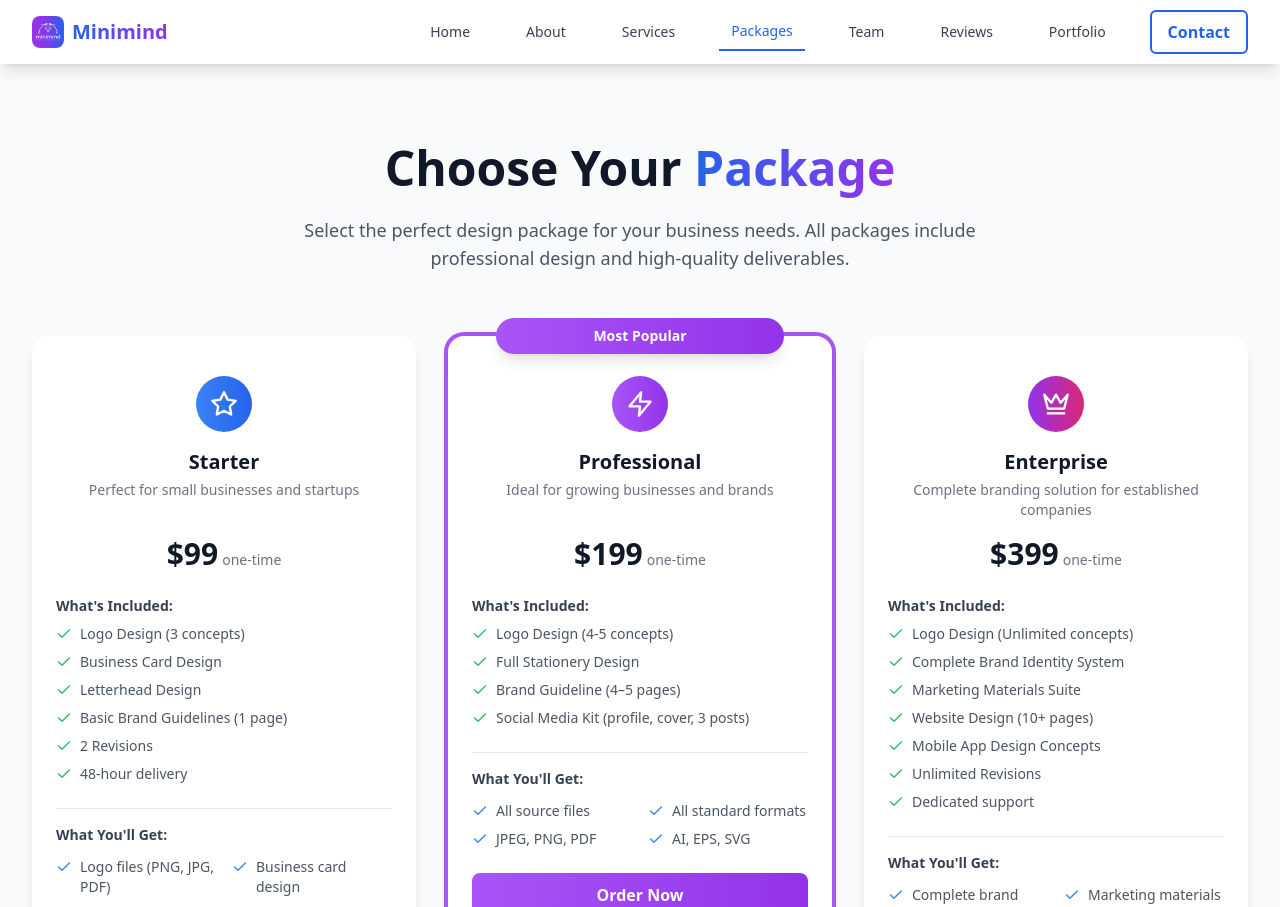
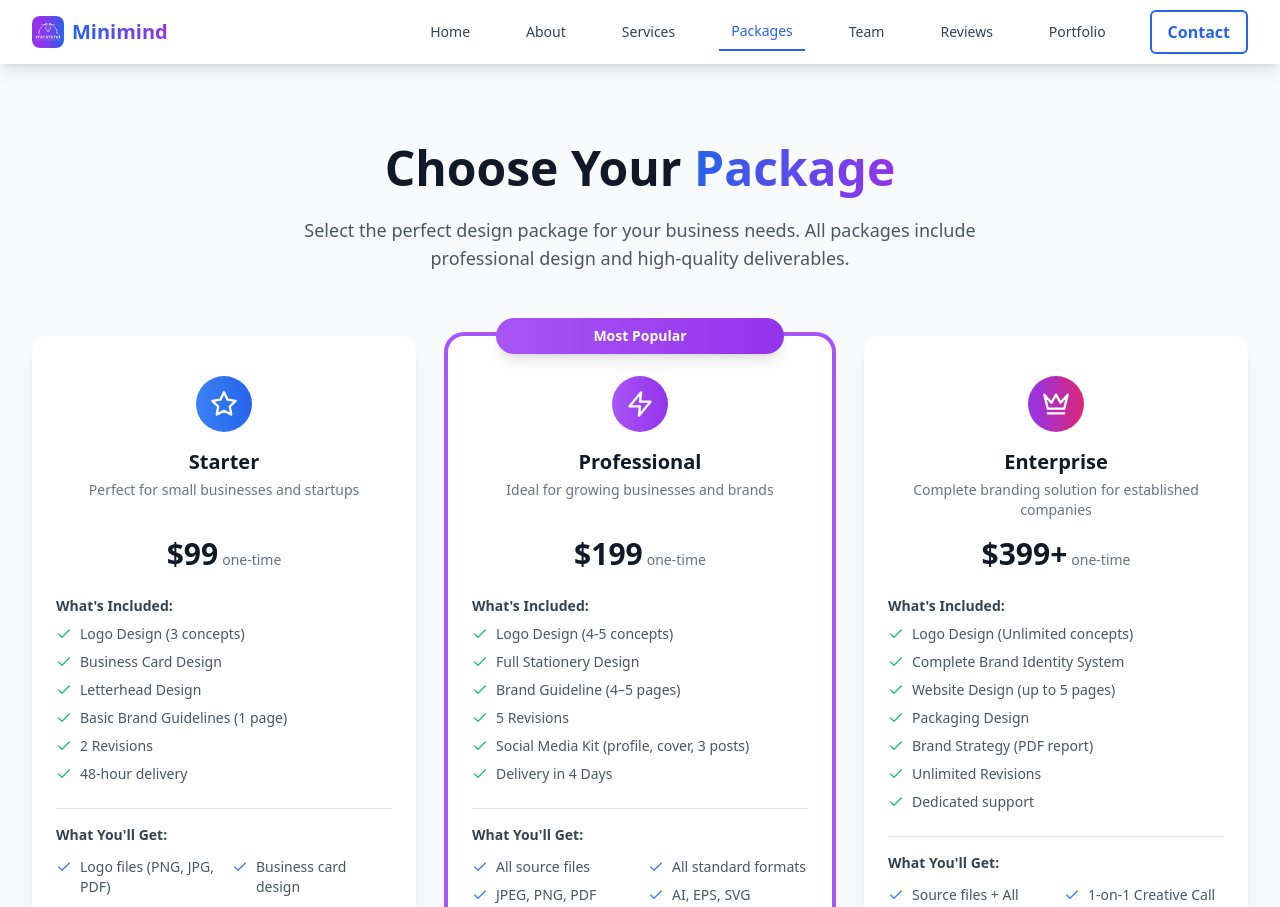
Before and after one commit to mdsabbir1001/ominimind, a React (Vite) app: page /packages in a window 1280 px wide. Shown: the top 907 px of the page. Built offline with nearby package versions, Linux system fonts and the light colour scheme.

Commit message:
Update package Info

```diff
--- a/src/pages/Packages.tsx
+++ b/src/pages/Packages.tsx
@@ -42,19 +42,23 @@ const Packages = () => {
         'Logo Design (4-5 concepts)',
         'Full Stationery Design',
         'Brand Guideline (4–5 pages)',
+        '5 Revisions',
         'Social Media Kit (profile, cover, 3 posts)',
+        'Delivery in 4 Days',
+
       ],
       deliverables: [
         'All source files',
         'All standard formats',
         'JPEG, PNG, PDF',
-        'AI, EPS, SVG'
+        'AI, EPS, SVG',
+        'Priority Email Support',
       ]
     },
     {
       id: 'enterprise',
       name: 'Enterprise',
-      price: 399,
+      price: 399+"+",
       icon: Crown,
       color: 'from-gradient-to-r from-purple-600 to-pink-600',
       popular: false,
@@ -62,19 +66,16 @@ const Packages = () => {
       features: [
         'Logo Design (Unlimited concepts)',
         'Complete Brand Identity System',
-        'Marketing Materials Suite',
-        'Website Design (10+ pages)',
-        'Mobile App Design Concepts',
+        'Website Design (up to 5 pages)',
+        'Packaging Design',
+        'Brand Strategy (PDF report)',
         'Unlimited Revisions',
         'Dedicated support'
       ],
       deliverables: [
-        'Complete brand identity system',
-        'Marketing materials suite',
-        'Website design & development',
-        'Mobile app design concepts',
-        'Packaging design concepts',
-        'Brand strategy document'
+        'Source files + All formats',
+        '1-on-1 Creative Call',
+        '6 Months Support',
       ]
     }
   ];
```
